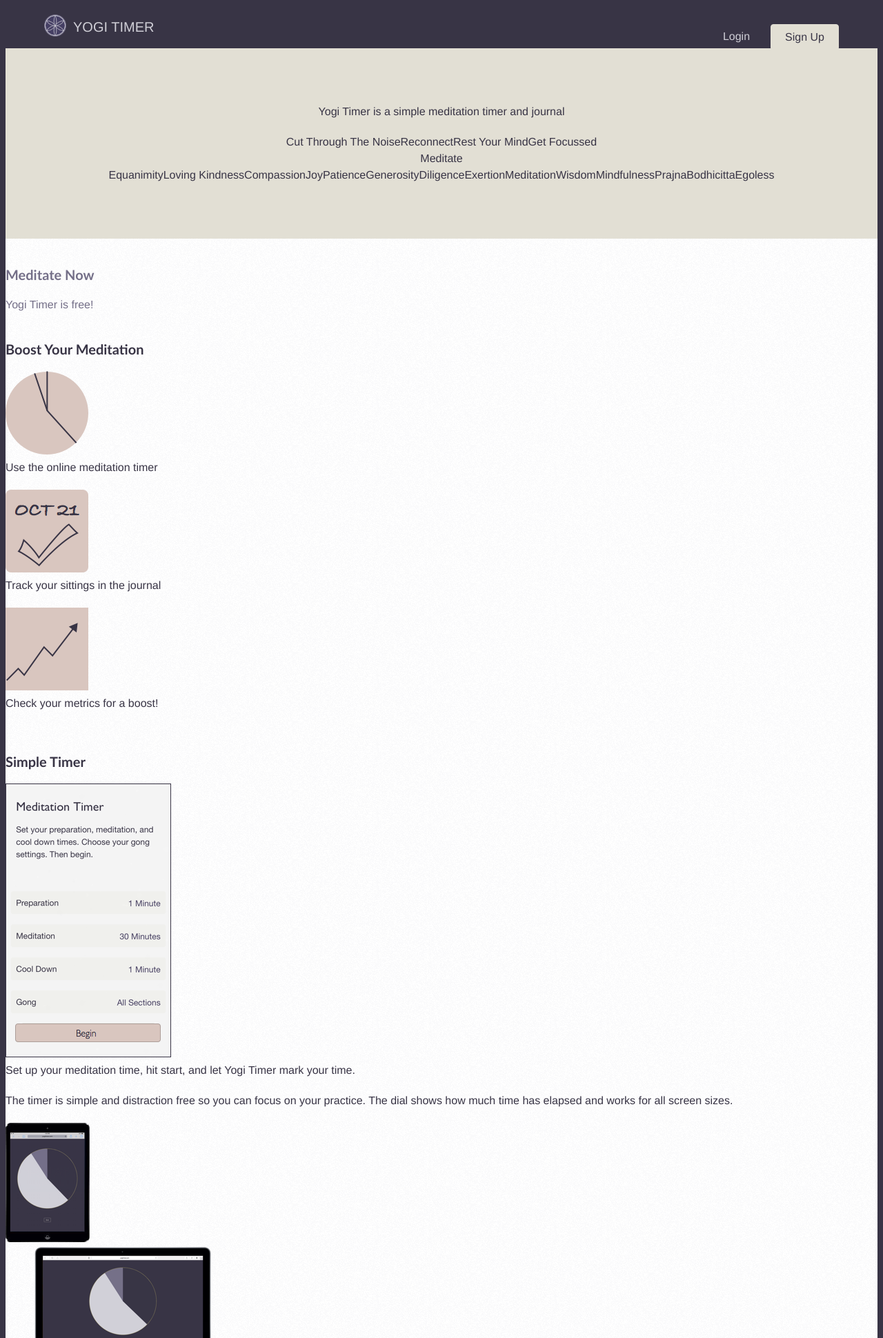
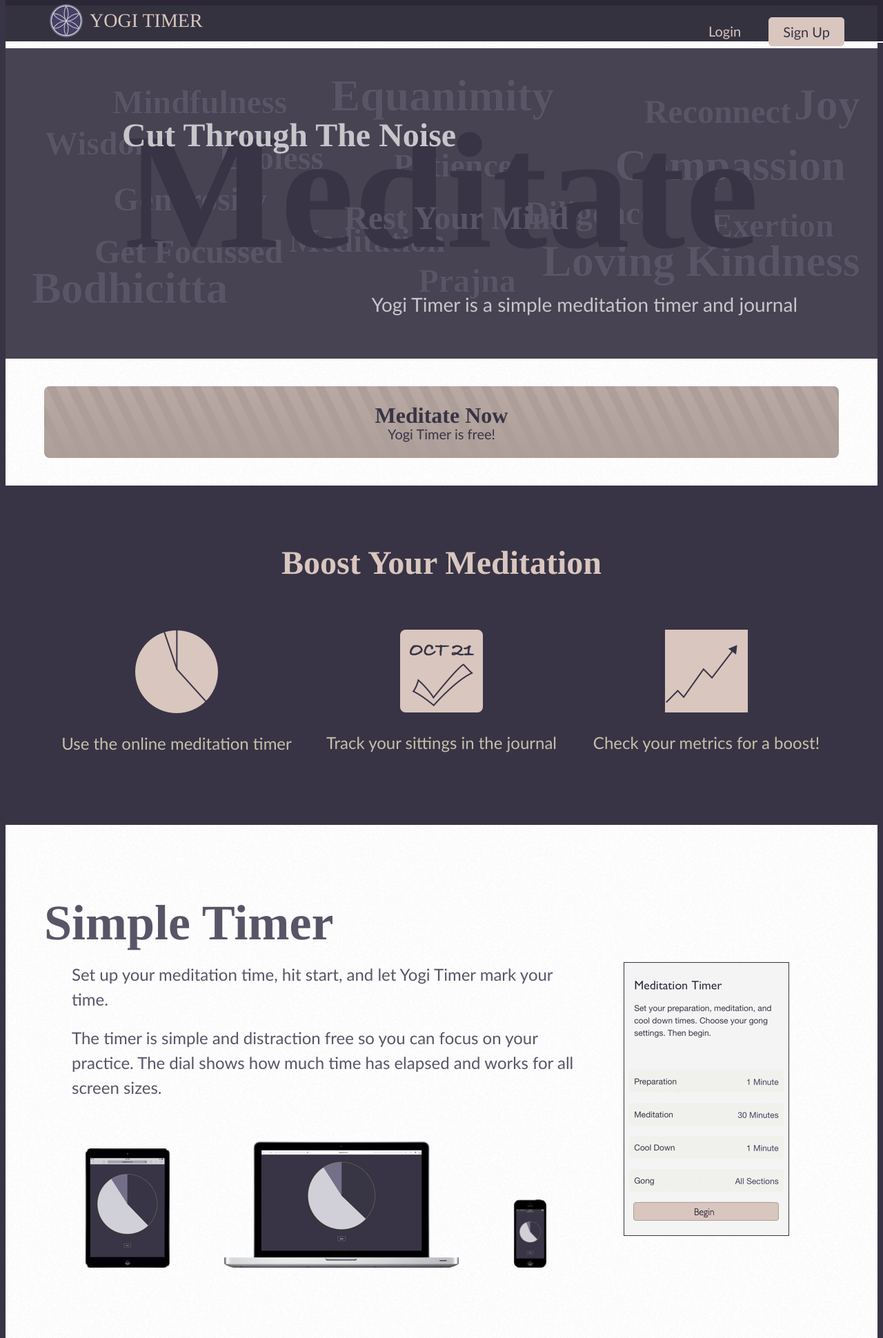
Before and after one commit to dwilder/yogitimer, a PHP site: page / in a window 1280 px wide. Shown: the top 1940 px of the page at 69% size. Run offline with PHP 8.4, Linux system fonts and the light colour scheme; style sheets or scripts are compiled from the project's sources.

Commit message:
Global and module styles

```diff
--- a/wwwroot/assets/sass/modules/_banner.sass
+++ b/wwwroot/assets/sass/modules/_banner.sass
@@ -1,51 +1,332 @@
 .banner
     position: relative
+    height: 300px
     padding: 0
-    text-align: center
-    background: $color-b4
+    background: $color-a2
+    @media screen and (min-width: $break4)
+        height: 400px
+    @media screen and (min-width: $break7)
+        height: 450px
 
 .banner-inner
+    @media screen and (min-width: $break10)
+        position: relative
+        height: 450px
+
+.banner-tagline
+    position: absolute
+    bottom: $margin
+    right: 0
+    z-index: 50
+    padding: 0 $margin
+    color: $color-a5
+    @media screen and (min-width: $break4)
+        bottom: $margin*1.45
+        right: $margin
+        font-size: 1.125em
+    @media screen and (min-width: $break7)
+        bottom: $margin*1.9
+        right: $margin*2
+        font-size: 1.4em
+    @media screen and (min-width: $break10)
+        position: relative
+        bottom: 0
+        right: 0
+        width: $break10
+        margin: 0 auto
+
+.banner-tagline > p
+    color: $color-a5
+    @media screen and (min-width: $break10)
+        position: absolute
+        top: 350px
+        right: $margin*4
+
+.banner-foreground
     position: relative
-    padding: $margin*4 0
-    @media screen and (min-width: $break10 - $margin*2)
+    z-index: 40
+    width: 100%
+    color: $color-a3
+    font-size: $font-size*1.25
+    @media screen and (min-width: $break1)
+        font-size: $font-size*1.5
+    @media screen and (min-width: $break2)
+        font-size: $font-size*1.75
+    @media screen and (min-width: $break3)
+        font-size: $font-size*2
+    @media screen and (min-width: $break4)
+        font-size: $font-size*2.125
+    @media screen and (min-width: $break5)
+        font-size: $font-size*2.25
+    @media screen and (min-width: $break6)
+        font-size: $font-size*2.375
+    @media screen and (min-width: $break7)
+        font-size: $font-size*2.5
+    @media screen and (min-width: $break8)
+        font-size: $font-size*2.625
+    @media screen and (min-width: $break9)
+        font-size: $font-size*2.75
+    @media screen and (min-width: $break10)
+        width: $break10
         margin: 0 auto
+        font-size: $font-size*3
+
+.banner-midground
+    position: relative
+    z-index: 30
+    width: 100%
+    color: $color-a0
+    font-size: $font-size*3
+    @media screen and (min-width: $break1)
+        font-size: $font-size*4
+    @media screen and (min-width: $break2)
+        font-size: $font-size*4.75
+    @media screen and (min-width: $break3)
+        font-size: $font-size*6
+    @media screen and (min-width: $break4)
+        font-size: $font-size*7.25
+    @media screen and (min-width: $break5)
+        font-size: $font-size*8.5
+    @media screen and (min-width: $break6)
+        font-size: $font-size*10
+    @media screen and (min-width: $break7)
+        font-size: $font-size*11
+    @media screen and (min-width: $break8)
+        font-size: $font-size*12
+    @media screen and (min-width: $break9)
+        font-size: $font-size*13
+    @media screen and (min-width: $break10)
         width: $break10
+        margin: 0 auto
+        font-size: $font-size*15
 
-.banner-image
+.banner-background
     position: relative
-    margin: $margin*3 0
-    @media screen and (min-width: $break9)
-        position: absolute
-        left: $margin*4
-        top: $margin*4
-        margin: 0
-
-
-.banner-content h2
-    margin: 0 $margin $margin
+    z-index: 20
+    width: 100%
+    color: $color-a3
     font-size: $font-size*1.125
-    line-height: $line-height
     @media screen and (min-width: $break1)
         font-size: $font-size*1.25
     @media screen and (min-width: $break2)
+        font-size: $font-size*1.375
+    @media screen and (min-width: $break3)
         font-size: $font-size*1.5
-    @media screen and (min-width: $break3)
-        font-size: $font-size*1.75
     @media screen and (min-width: $break4)
-        font-size: $font-size*1.75
+        font-size: $font-size*2
     @media screen and (min-width: $break5)
-        font-size: $font-size*2
+        font-size: $font-size*2.125
     @media screen and (min-width: $break6)
         font-size: $font-size*2.25
+    @media screen and (min-width: $break7)
+        font-size: $font-size*2.375
+    @media screen and (min-width: $break8)
+        font-size: $font-size*2.5
+    @media screen and (min-width: $break9)
+        font-size: $font-size*2.625
+    @media screen and (min-width: $break10)
+        font-size: $font-size*3
+    @media screen and (min-width: $break10*1.25)
+        width: $break10*1.25
+        margin: 0 auto
 
+.banner-foreground > span,
+.banner-midground > span,
+.banner-background > span
+    position: absolute
+    font-family: $font-title
+    font-weight: $bold
 
-.banner-content p
-    margin: $margin $margin $margin*3
-    font-size: $font-size*1.125
+.banner-background > span
+    text-shadow: 0 0 1px rgba(0,0,0,0.3)
 
-.banner .banner-action
-    display: inline-block
+#banner-foreground-1 // Cut Through The Noise
+    top: 40px
+    left: $margin
+    color: $color-a5
+    @media screen and (min-width: $break2)
+        left: 40px
+    @media screen and (min-width: $break4)
+        top: 80px
+        left: 10%
+    @media screen and (min-width: $break7)
+        top: 114px
+        left: 113px
+
+#banner-foreground-2 // Reconnect
+    top: 85px
+    right: 6%
+    @media screen and (min-width: $break4)
+        top: 45px
+    @media screen and (min-width: $break7)
+        top: 80px
+
+#banner-foreground-3 // Rest Your Mind
+    top: 150px
+    right: 15%
+    @media screen and (min-width: $break4)
+        top: 195px
+    @media screen and (min-width: $break7)
+        top: 234px
+        left: 435px
+
+#banner-foreground-4 // Get Focussed
+    top: 185px
+    left: 5%
+    @media screen and (min-width: $break4)
+        top: 240px
+        left: 7%
+    @media screen and (min-width: $break7)
+        top: 283px
+        left: 73px
+
+#banner-midground-1 // Meditate
+    top: 130px
     margin: 0
+    text-align: center
+    width: 100%
+    @media screen and (min-width: $break4)
+        top: 175px
+    @media screen and (min-width: $break7)
+        top: 195px
 
-.banner-action a
-    @extend .link-button
+#banner-background-1 // Equanimity
+    top: 10px
+    left: 10%
+    font-size: 133.3333333333%
+    @media screen and (min-width: $break2)
+        left: 35%
+    @media screen and (min-width: $break4)
+        top: 20px
+        left: 20%
+    @media screen and (min-width: $break7)
+        top: 57px
+        left: 37.3%
+
+#banner-background-2 // Loving Kindness
+    top: 215px
+    right: 3%
+    font-size: 133.3333333333%
+    @media screen and (min-width: $break4)
+        top: 275px
+    @media screen and (min-width: $break7)
+        top: 297px
+        right: 2%
+
+#banner-background-3 // Compassion
+    top: 110px
+    right: 7%
+    font-size: 133.3333333333%
+    @media screen and (min-width: $break4)
+    @media screen and (min-width: $break7)
+        top: 158px
+        right: 3.65%
+
+#banner-background-4 // Joy
+    top: 15px
+    right: 4%
+    font-size: 133.3333333333%
+    @media screen and (min-width: $break4)
+    @media screen and (min-width: $break7)
+        top: 20px
+        right: 2%
+    @media screen and (min-width: $break10)
+        top: 70px
+        right: 2%
+
+#banner-background-5 // Patience
+    top: 60px
+    right: 28%
+    @media screen and (min-width: $break4)
+        top: 150px
+        right: 31%
+    @media screen and (min-width: $break7)
+        top: 158px
+        right: 41.85%
+
+#banner-background-6 // Generosity
+    top: 130px
+    left: 18%
+    @media screen and (min-width: $break4)
+        top: 177px
+        left: 4%
+    @media screen and (min-width: $break7)
+        top: 207px
+        left: 12.35%
+
+#banner-background-7 // Diligence
+    top: 140px
+    right: 20%
+    @media screen and (min-width: $break4)
+        top: 180px
+        right: 23%
+    @media screen and (min-width: $break7)
+        top: 227px
+        right: 25.5%
+
+#banner-background-8 // Exertion
+    top: 185px
+    right: 5%
+    @media screen and (min-width: $break4)
+        top: 215px
+        right: 5%
+    @media screen and (min-width: $break7)
+        top: 245px
+        right: 5%
+
+#banner-background-9 // Meditation
+    top: 160px
+    left: 9%
+    @media screen and (min-width: $break4)
+        top: 207px
+        left: 22.5%
+    @media screen and (min-width: $break7)
+        top: 267px
+        left: 32.5%
+
+#banner-background-10 // Wisdom
+    top: 105px
+    left: 2%
+    @media screen and (min-width: $break4)
+        top: 130px
+    @media screen and (min-width: $break7)
+        top: 126px
+        left: 4.5%
+
+#banner-background-11 // Mindfulness
+    top: 55px
+    left: 4%
+    @media screen and (min-width: $break4)
+    @media screen and (min-width: $break7)
+        top: 66px
+        left: 12.25%
+
+#banner-background-12 // Prajna
+    top: 210px
+    left: 17%
+    @media screen and (min-width: $break4)
+        top: 290px
+        left: 13%
+    @media screen and (min-width: $break7)
+        top: 325px
+        left: 47.35%
+
+#banner-background-13 // Bodhicitta
+    top: 250px
+    left: 3%
+    font-size: 133.3333333333%
+    @media screen and (min-width: $break4)
+        top: 336px
+    @media screen and (min-width: $break7)
+        top: 336px
+        left: 3%
+
+#banner-background-14 // Egoless
+    top: 80px
+    left: 26%
+    @media screen and (min-width: $break4)
+        top: 120px
+        left: 26%
+    @media screen and (min-width: $break7)
+        top: 147px
+        left: 24.45%
--- a/wwwroot/assets/sass/modules/_colophon-navigation.sass
+++ b/wwwroot/assets/sass/modules/_colophon-navigation.sass
@@ -2,6 +2,9 @@
     position: absolute
     top: $margin
     right: $margin/2
+    @media screen and (min-width: $break7)
+        top: $margin*1.5
+        right: $margin*1.5
 
 .colophon-navigation li
     float: left
--- a/wwwroot/assets/sass/modules/_footer-navigation.sass
+++ b/wwwroot/assets/sass/modules/_footer-navigation.sass
@@ -32,7 +32,7 @@
     margin-top: $margin
 
 .footer-navigation-login,
-.footer-navigation-register
+.footer-navigation-signup
     background: $gray-5
     border-bottom: 1px solid $color-b4
     @media screen and (min-width: $break4)
--- a/wwwroot/assets/sass/modules/_form-meditation.sass
+++ b/wwwroot/assets/sass/modules/_form-meditation.sass
@@ -8,14 +8,14 @@
     left: -$margin/2
     width: 100%
     margin: $margin 0 $margin -$margin/2
-    padding: $margin/2 $margin/2
+    padding: $margin*.5625 $margin/2 $margin*.4375 $margin/2
     background: transparentize( $color-b4, .8 )
     border-radius: $border-radius
 
 .page-meditate .form-input:hover
     background: $color-b4
     background: transparentize( $color-b4, .2 )
-    box-shadow: 0 0 1px 1px $rgba-b0
+    box-shadow: 0 0 1px 1px $color-a2
 
 .page-meditate select
     -webkit-appearance: none
@@ -25,10 +25,10 @@
     left: 0
     width: 100%
     padding: $margin/2 $margin/2
-    margin: 0 -$margin/4 0 0
+    margin: 0 -$margin*.3125 0 0
     text-align: right
     direction: rtl
-    font-size: $font-size
+    font-size: 1.25em
     color: $active
     background: none
     border: none
--- a/wwwroot/assets/sass/modules/_header-navigation.sass
+++ b/wwwroot/assets/sass/modules/_header-navigation.sass
@@ -1,5 +1,9 @@
-.header-navigation
+.header-navigation li,
+.header-navigation-menu
+    font-size: 1em
     line-height: 1em
+    @media screen and (min-width: $break4)
+        font-size: 1.25em
 
 .header-navigation h1,
 .header-navigation p
@@ -7,23 +11,28 @@
 
 .header-navigation-anon
     position: absolute
-    top: $margin/2
-    right: $margin
+    top: $margin*.4
+    right: $margin/2
+    @media screen and (min-width: $break4)
+        right: $margin
 
 .header-navigation-anon li
     float: left
     margin: 0 0 0 $margin/2
     line-height: 1em
+    @media screen and (min-width: $break4)
+        margin: 0 0 0 $margin
 
 .header-navigation-anon li a
     float: left
 
 .header-navigation a:link,
 .header-navigation a:visited
-    color: $color-a4
+    color: $color-b2
 
 .header-navigation a:hover
-    color: $color-a3
+    color: $color-b4
+    //text-shadow: 0 0 2px transparentize( $color-a1, .5 )
 
 .header-navigation-login
     display: none
@@ -45,8 +54,8 @@
 .header-navigation-menu
     box-sizing: border-box
     padding: $margin/2 $margin
-    background: $color-b4
-    border: 1px solid $color-b4
+    background: $color-b2
+    border: 1px solid $color-b2
 
 .header-navigation-signup a:link,
 .header-navigation-signup a:visited,
@@ -60,12 +69,12 @@ a.header-navigation-menu:visited
 .header-navigation-signup a:hover,
 .header-navigation-anonmenu a:hover,
 a.header-navigation-menu:hover
-    color: $color-b4
-    background: $color-a3
+    background: $color-b4
+    border: 1px solid $color-b1
 
 
 .header-navigation-menu
     @extend .link-button
     position: absolute
-    top: $margin/2
+    top: $margin*.4
     right: $margin/2
--- a/wwwroot/assets/sass/modules/_journal.sass
+++ b/wwwroot/assets/sass/modules/_journal.sass
@@ -19,7 +19,7 @@
     box-sizing: border-box
     width: 100%
     padding: $margin/2 $margin
-    color: $color-a4
+    color: $color-b4
     background: $color-a0
 
 .journal-month-banner-norun
--- a/wwwroot/assets/sass/modules/_logo.sass
+++ b/wwwroot/assets/sass/modules/_logo.sass
@@ -1,14 +1,27 @@
 .logo
     position: relative
-    padding-left: 2rem + $margin/2
-    color: $color-a4
-    font-size: $font-size*1.25
+    padding: .05em 0 .05em 2.5rem + $margin/2
+    color: $color-b2
+    font-family: $font-title
+    font-size: $font-size*1.5
+    font-weight: $regular
     line-height: 1em
     text-transform: uppercase
+    @media screen and (min-width: $break4)
+        padding: 0 0 0 3rem + $margin/2
+        font-size: $font-size*1.75
 
 .logo img
     position: absolute
     top: -.5rem
     left: 0
-    width: 2rem
-    height: 2rem
+    width: 2.5rem
+    height: 2.5rem
+    border-radius: 50%
+    @media screen and (min-width: $break4)
+        top: -.65rem
+        width: 3rem
+        height: 3rem
+
+.logo a:hover img
+    box-shadow: 0 0 1px transparentize( $color-b4, .3 )
--- a/wwwroot/assets/sass/modules/_profile-banner.sass
+++ b/wwwroot/assets/sass/modules/_profile-banner.sass
@@ -16,7 +16,7 @@
     height: 7rem
     overflow: hidden
     background: $color-a0
-    border: 4px solid $color-b0
+    border: 4px solid $color-b1
 
 .profile-banner-profile img
     width: 100%
--- a/wwwroot/assets/sass/modules/_profile-data-small.sass
+++ b/wwwroot/assets/sass/modules/_profile-data-small.sass
@@ -4,7 +4,6 @@
     width: 50%
     padding: 0 $margin 0 $margin
     margin: $margin 0 $margin*2
-    color: $color-b4
     @media screen and (min-width: $break5)
         margin: $margin 0 $margin*2
         padding: 0
@@ -20,7 +19,12 @@
 .profile-data-small h2
     padding: $margin 0
     margin: 0
+    color: $color-a4
     line-height: 1em
+
+.profile-data-small p,
+.profile-data-large p
+    color: $color-b4
 
 .profile-data-small-display
     position: relative
@@ -50,7 +54,7 @@
     opacity: 0
     background: transparentize($color-a0, 0.2)
 
-.profile-data-score
+.profile-data-small .profile-data-score
     margin-top: $margin/4
     @media screen and (min-width: $break2)
         margin-top: 30%
@@ -63,14 +67,14 @@
     @media screen and (min-width: $break4)
         font-size: $font-size*4
 
-.profile-data-description
+p.profile-data-description
     position: absolute
     bottom: 0
     left: 0
     margin: 0 $margin $margin
-    font-size: $font-size*.75
+    font-size: .75em
     @media screen and (min-width: $break2)
-        font-size: $font-size
+        font-size: 1em
 
 #profile-momentum
     padding-right: $margin/2
--- a/wwwroot/assets/sass/modules/_site-footer.sass
+++ b/wwwroot/assets/sass/modules/_site-footer.sass
@@ -1,7 +1,7 @@
 .site-footer
     clear: both
     padding: 0
-    background: $color-b4
+    background: $color-b4 url(//#{$url}/assets/img/content/footer_background.png) repeat-x 0 0
     border-top: 4px solid $gray-5
 
 .site-footer-inner
@@ -17,6 +17,8 @@
     clear: both
     position: relative
     padding: $margin
+    @media screen and (min-width: $break7)
+        padding: $margin*1.5 $margin*2
 
 .copyright
     margin: 0
--- a/wwwroot/assets/sass/modules/_site-header.sass
+++ b/wwwroot/assets/sass/modules/_site-header.sass
@@ -1,10 +1,18 @@
 .site-header
+    position: fixed
+    top: 0
+    z-index: 1000
+    width: 100%
     padding: 1px 0 1px 0
     background: $color-a0
+    background: transparentize( $color-a-1, .05 )
+    border-bottom: 2px solid #fff
 
 .site-header-inner
     position: relative
-    padding: $margin
+    padding: $margin*.75 0 $margin*.65 $margin/2
+    @media screen and (min-width: $break4)
+        padding: $margin*.75 $margin
     @media screen and (min-width: $break10 + 2*$margin)
         width: $break10
         margin: 0 auto
--- a/wwwroot/assets/sass/modules/_user-navigation.sass
+++ b/wwwroot/assets/sass/modules/_user-navigation.sass
@@ -1,4 +1,3 @@
-.container,
 .user-navigation
     -webkit-box-sizing: border-box
     box-sizing: border-box
@@ -33,18 +32,22 @@
     padding: 0
 
 .user-navigation h3
-    margin: $margin/4 0
+    margin: 1px 0
     padding: $margin/2 $margin
-    color: $color-b1
+    color: $color-b4
     background: transparentize($color-b1, 0.9)
+    @media screen and (min-width: $break7)
+        margin: $margin/4 0
 
 .user-navigation li
-    margin: $margin/4 0
+    margin: 1px 0
+    @media screen and (min-width: $break7)
+        margin: $margin/4 0
 
 .user-navigation li a
     display: block
     padding: $margin/2 $margin
-    color: $color-b1
+    color: $color-b4
 
 .user-navigation li a:hover
     background: transparentize($color-b1, 0.8)
@@ -53,13 +56,16 @@
 .menu-close-link
     display: block
     position: absolute
-    top: $margin/2
+    top: $margin/4
     right: $margin/2
     padding: $margin/2
-    margin-top: 1px
+    margin-top: 2px
     line-height: 0
     border: 1px solid transparent
     border-radius: $border-radius
+    @media screen and (min-width: $break7)
+        top: $margin/2
+        margin-top: 1px
 
 .menu-dismiss-link
     position: relative
@@ -99,8 +105,8 @@
 @media all and (max-width: $break4)
 
     .cutsthemustard .container
-        -webkit-transition: all .25s
-        transition: all .25s
+        -webkit-transition: -webkit-transform .25s
+        transition: transform .25s
         width: 100%
         position: absolute
         z-index: 2
@@ -122,6 +128,10 @@
 
     .cutsthemustard .active .user-navigation
         opacity: 1
+
+    .cutsthemustard .active .site-header
+        top: -3.65rem
+
 
 @media all and (min-width: $break4)
 
@@ -145,6 +155,8 @@
     .cutsthemustard .active .container
         z-index: 0
 
-
     .cutsthemustard .active .user-navigation
         opacity: 1
+
+    .cutsthemustard .active .site-header
+        opacity: 0
--- a/wwwroot/assets/sass/partials/_base.scss
+++ b/wwwroot/assets/sass/partials/_base.scss
@@ -11,17 +11,28 @@ $url: "yogitimer.com";
 
 // As hex codes */
 
+$color-a-1: #2B2836; // Transparent banner
 $color-a0: #383445;	// Main Primary color */
 $color-a1: #DFDAF2;
-$color-a2: #463F61;
-$color-a3: #746F88;
+$color-a2: #463F61; // Old
+$color-a2: #474353; // New
+$color-a3: #746F88; // Old
+$color-a3: #595567; // New
 $color-a4: #D0CFD7;
+$color-a5: #C7C6CB; // New
+
+//$color-b0: #8C8254;	// Main Complement color */
+//$color-b1: #FFF9E2;
+//$color-b2: #D7CC9D;
+//$color-b3: #C5C0A9;
+//$color-b4: #E2DFD4;
 
 $color-b0: #8C8254;	// Main Complement color */
-$color-b1: #FFF9E2;
-$color-b2: #D7CC9D;
-$color-b3: #C5C0A9;
-$color-b4: #E2DFD4;
+$color-b1: #AD9E99; // New
+$color-b2: #D9C6BF; // New
+$color-b3: #C5C0A9; // Old
+$color-b4: #E2DFD4; // Old
+$color-b4: #F1ECEA; // New
 
 $gray-3: #EEEEEE;
 $gray-4: #F4F4F4;
@@ -53,23 +64,24 @@ $rgba-b4: rgba( 29, 24,  3,1);
 $font-size: 1em;
 
 // Font-family
-$font-family: 'Helvetica Neue', Helvetica, Arial, 'Sans Serif';
-$font-title: 'Gill Sans', 'Helvetica Neue', Helvetica, Arial, 'Sans Serif';
+$font-family: 'Gill Sans', Helvetica, Arial, 'Sans Serif';
+$font-title: 'American Typewriter', 'Times', 'Serif';
 
 // Font-weight
 $light: 100;
-$regular: 300;
-$bold: 600;
+$regular: 400;
+$semibold: 500;
+$bold: 700;
 
 // Line-height
 $line-height: 1.5em;
 
 
 // Link colors
-$link: $color-a3;
-$visited: $color-a3;
-$hover: $color-b0;
-$active: $color-a2;
+$link: darken( $color-b1, 10% );
+$visited: $link;
+$hover: $color-a2;
+$active: $color-a0;
 
 
 // Margins
--- a/wwwroot/assets/sass/partials/_body.sass
+++ b/wwwroot/assets/sass/partials/_body.sass
@@ -1,3 +1,13 @@
 body
     background: $color-a0
     -webkit-text-size-adjust: 100%
+
+.container
+    -webkit-box-sizing: border-box
+    box-sizing: border-box
+    display: block
+    width: 100%
+    min-height: 100%
+    padding: 3.65rem 0 0 0
+    @media screen and (min-width: $break4)
+        padding-top: 3.9rem
--- a/wwwroot/assets/sass/partials/_link.sass
+++ b/wwwroot/assets/sass/partials/_link.sass
@@ -19,9 +19,14 @@ a:active
     border-radius: $border-radius
 
 .link-button:hover
-    color: $color-b1
+    color: $color-a2
+    background: $color-b4
+    border: 1px solid $color-a2
+
+.link-button:active
+    color: $color-a0
     background: $link
-    border: 1px solid $color-b0
+    border: 1px solid $color-a0
 
 a
     -webkit-transition: all .25s
--- a/wwwroot/assets/sass/partials/_typography.sass
+++ b/wwwroot/assets/sass/partials/_typography.sass
@@ -4,31 +4,46 @@ body
     font-size: $font-size
     line-height: $line-height
 
-h1
-    font-size: $font-size*1.5
+h1, h2
     font-family: $font-title
+
+.site-content h1
+    font-size: $font-size*2
     margin: $margin 0
 
-h2
+.site-content h2
     margin: $margin*2 0 $margin
+    font-size: $font-size*1.5
+
+.site-content h3
+    margin: $margin 0
     font-size: $font-size*1.25
-    font-family: $font-title
-
-h3
-    margin: $margin 0
     font-weight: $bold
 
-p
+.site-content p
     margin: 0 0 $margin 0
+    color: $color-a0
+    font-size: 1.25em
     line-height: $line-height
 
-ol
+.site-content ol
     list-style-type: decimal
 
 .site-content li
     margin: 0 0 $margin $margin*2
+    color: $color-a0
+    font-size: 1.25em
     line-height: $line-height
 
 strong,
 .strong
     font-weight: $bold
+
+b
+    color: $color-a0
+    font-weight: $bold
+
+i
+    color: $color-a0
+    font-style: italic
+    font-weight: $semibold
--- a/wwwroot/assets/sass/style.scss
+++ b/wwwroot/assets/sass/style.scss
@@ -18,7 +18,11 @@
 @import "modules/logo";
 @import "modules/header-navigation";
 @import "modules/banner";
-@import "modules/index-block";
+@import "modules/index-action";
+@import "modules/index-summary";
+@import "modules/index-details";
+@import "modules/index-details-timer";
+@import "modules/index-details-features";
 @import "modules/site-content";
 @import "modules/form-meditation";
 @import "modules/modal";
```
Also changed, not shown: wwwroot/assets/sass/partials/_form.sass (+16 -13 lines).
